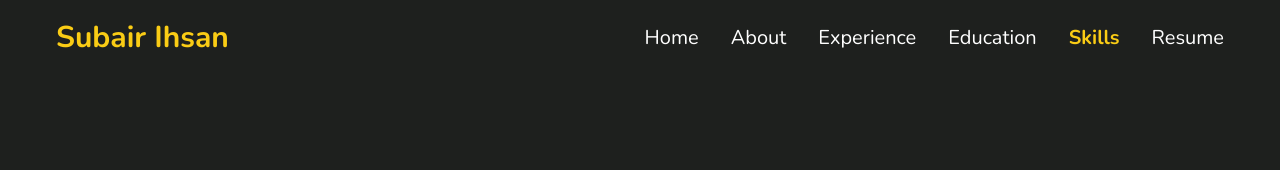
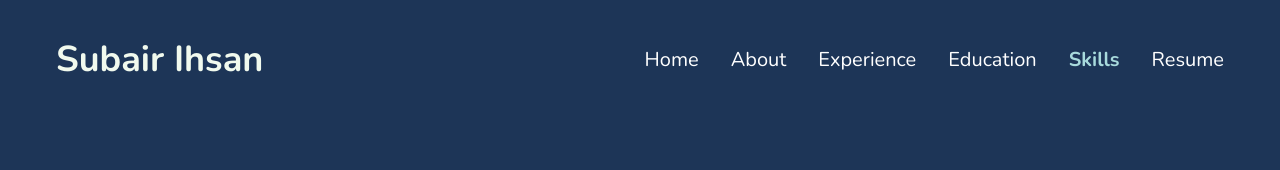
Before and after one commit to Mushkir/ihsan-portfolio, a React (Vite) app: page /skills in a window 1280 px wide. Shown: the top 170 px of the page. Built offline with nearby package versions, Linux system fonts and the light colour scheme.

Commit message:
fix: changed and fixed ui in header part

```diff
--- a/src/components/TheNavBar.jsx
+++ b/src/components/TheNavBar.jsx
@@ -9,8 +9,11 @@ const TheNavBar = () => {
 
   return (
     <nav>
-      <div className="bg-primary-black flex justify-between items-center p-5 sm:px-14">
-        <NavLink to={"/"} className="text-3xl font-bold text-yellow-400">
+      <div className="bg-blue_100 flex justify-between items-center p-5 sm:px-14 sm:py-10">
+        <NavLink
+          to={"/"}
+          className="text-2xl sm:text-4xl font-bold text-bone_white"
+        >
           Subair Ihsan
         </NavLink>
 
--- a/src/index.css
+++ b/src/index.css
@@ -5,5 +5,5 @@
 @tailwind utilities;
 
 #activeMenu a.active {
-  @apply text-yellow-400 font-bold;
+  @apply text-blue_50 font-bold;
 }
--- a/src/pages/TheSkillsPage.jsx
+++ b/src/pages/TheSkillsPage.jsx
@@ -3,7 +3,7 @@ import TheSkillsListItem from "../components/TheSkillsListItem";
 
 const TheSkillsPage = () => {
   return (
-    <div className="font-nunito bg-primary-black max-w-[1500px] px-2 md:px-14 py-8">
+    <div className="font-nunito bg-blue_100 max-w-[1500px] px-2 md:px-14 py-8">
       {/* lg:pt-[150px] xl:pt-[190px] */}
       <div className="flex sm:pt-[80px]">
         {/* Hero img */}
--- a/tailwind.config.js
+++ b/tailwind.config.js
@@ -8,6 +8,9 @@ export default {
       },
       colors: {
         "primary-black": "#1E201E",
+        blue_100: "#1D3557",
+        blue_50: "#A8DADC",
+        bone_white: "#F1FAEE",
       },
     },
   },
```
